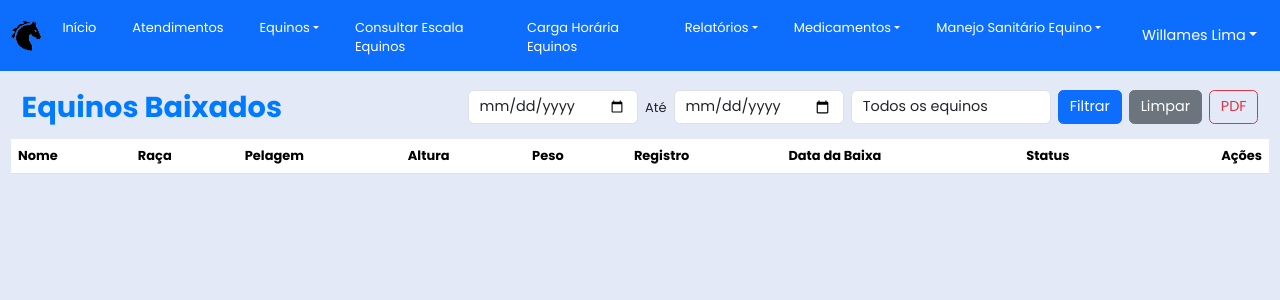
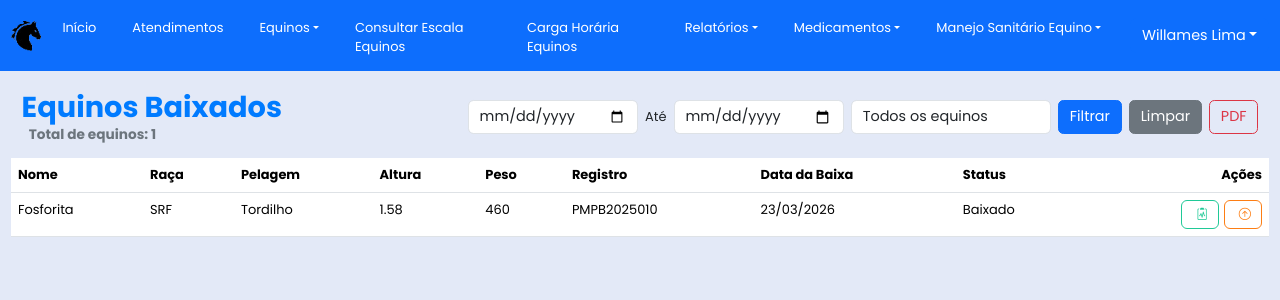
Before and after one commit to WillamesLima01/RPMont_Sistema, a React (Vite) app in the folder rpmont-web/: page /veterinaria-Equinos-Baixados in a window 1280 px wide. Shown: the top 300 px of the page. Built offline with nearby package versions, Linux system fonts and the light colour scheme; data requests are answered from the project's data file.

Commit message:
Criar a entidade ferrageamento

```diff
--- a/rpmont-web/src/pages/grafico/Grafico.jsx
+++ b/rpmont-web/src/pages/grafico/Grafico.jsx
@@ -93,7 +93,7 @@ const Grafico = () => {
         const idsBaixadosAtivos = new Set(
           equino_baixado
             .filter((b) => !b.data_retorno || String(b.data_retorno).trim() === '')
-            .map((b) => b.equino_id ?? b.equino_id ?? b.equino_id ?? null)
+            .map((b) => b.equino_id ?? b.equinoId ?? b.idEquino ?? null)
             .filter((id) => id !== null && id !== undefined && id !== '')
             .map((id) => String(id))
         );
--- a/rpmont-web/src/pages/veterinaria/VeterinariaAtendimentoForm.jsx
+++ b/rpmont-web/src/pages/veterinaria/VeterinariaAtendimentoForm.jsx
@@ -51,7 +51,7 @@ const VeterinariaAtendimento = () => {
   const [consulta, setConsulta] = useState('');
   const [modalAberto, setModalAberto] = useState(false);
   const [modoEdicao, setModoEdicao] = useState(false);
-  const [idEquino, setIdEquino] = useState(null);
+  const [equinoId, setEquinoId] = useState(null);
 
   const [carregando, setCarregando] = useState(true);
   const [erroTela, setErroTela] = useState('');
@@ -96,13 +96,14 @@ const VeterinariaAtendimento = () => {
 
           setConsulta(atendimentoAtual.textoConsulta || '');
           setEnfTexto(atendimentoAtual.enfermidade || '');
-          setIdEquino(atendimentoAtual.idEquino);
+          setEquinoId(atendimentoAtual.equinoId);
           setModoEdicao(true);
 
-          equinoIdEncontrado = atendimentoAtual.idEquino;
+          equinoIdEncontrado = atendimentoAtual.equinoId;
         } catch {
           setModoEdicao(false);
-          setIdEquino(id);
+          setEquinoId(id);
+          equinoIdEncontrado = id;
         }
 
         const [
@@ -192,27 +193,27 @@ const VeterinariaAtendimento = () => {
         const equinoIdStr = String(equinoIdEncontrado);
 
         const atendimentosDoEquino = atendimentos
-          .filter((a) => String(a.idEquino) === equinoIdStr)
+          .filter((a) => String(a.equinoId) === equinoIdStr)
           .sort((a, b) => new Date(b.data || 0) - new Date(a.data || 0));
 
         const vacinacoesDoEquino = vacinacoes
-          .filter((item) => String(item.idEquino) === equinoIdStr)
+          .filter((item) => String(item.equinoId) === equinoIdStr)
           .sort((a, b) => new Date(b.data || 0) - new Date(a.data || 0));
 
         const vermifugacoesDoEquino = vermifugacoes
-          .filter((item) => String(item.idEquino) === equinoIdStr)
+          .filter((item) => String(item.equinoId) === equinoIdStr)
           .sort((a, b) => new Date(b.data || 0) - new Date(a.data || 0));
 
         const toaletesDoEquino = toaletes
-          .filter((item) => String(item.idEquino) === equinoIdStr)
+          .filter((item) => String(item.equinoId) === equinoIdStr)
           .sort((a, b) => new Date(b.data || 0) - new Date(a.data || 0));
 
         const ferrageamentosDoEquino = ferrageamentos
-          .filter((item) => String(item.idEquino) === equinoIdStr)
+          .filter((item) => String(item.equinoId) === equinoIdStr)
           .sort((a, b) => new Date(b.data || 0) - new Date(a.data || 0));
 
         const medicacoesDoEquino = medicacoesData
-          .filter((item) => String(item.idEquino) === equinoIdStr)
+          .filter((item) => String(item.equinoId) === equinoIdStr)
           .sort((a, b) => new Date(b.data || 0) - new Date(a.data || 0));
 
         setHistorico({
@@ -349,7 +350,7 @@ const VeterinariaAtendimento = () => {
   const validarFormulario = () => {
     const erros = [];
 
-    if (!idEquino) erros.push('Equino não identificado.');
+    if (!equinoId) erros.push('Equino não identificado.');
     if (!enfTexto.trim()) erros.push('A enfermidade é obrigatória.');
     if (!consulta.trim()) erros.push('O texto do atendimento é obrigatório.');
 
@@ -424,7 +425,7 @@ const VeterinariaAtendimento = () => {
     }
 
     const payloadAtendimento = {
-      idEquino,
+      equinoId: String(equinoId),
       textoConsulta: consulta,
       enfermidade: enfTexto.trim(),
       data: new Date().toISOString().split('T')[0]
@@ -479,7 +480,7 @@ const VeterinariaAtendimento = () => {
 
               const payloadMedicacao = {
                 atendimentoId: atendimentoSalvo.id,
-                idEquino,
+                equinoId: String(equinoId),
                 origem: 'ESTOQUE',
                 medicamentoId: med?.id || null,
                 nomeMedicamento: med?.nome || '',
@@ -500,7 +501,7 @@ const VeterinariaAtendimento = () => {
                 unidadeBase: med?.unidadeBase || item.unidade || '',
                 dataSaida: new Date().toISOString().split('T')[0],
                 observacao: item.observacao?.trim() || `Uso em atendimento do equino ${equino?.nome || ''}`,
-                idEquino,
+                equinoId: String(equinoId),
                 nomeEquino: equino?.nome || '',
                 atendimentoId: atendimentoSalvo.id
               };
@@ -512,7 +513,7 @@ const VeterinariaAtendimento = () => {
             if (item.origem === 'EXTERNO') {
               const payloadMedicacaoExterna = {
                 atendimentoId: atendimentoSalvo.id,
-                idEquino,
+                equinoId: String(equinoId),
                 origem: 'EXTERNO',
                 medicamentoId: null,
                 nomeMedicamento: String(item.nomeMedicamentoExterno || '').trim(),
@@ -531,7 +532,12 @@ const VeterinariaAtendimento = () => {
       setModalAberto(true);
       setTimeout(() => {
         setModalAberto(false);
-        navigate(modoEdicao ? '/atendimento-List' : '/veterinaria-Equinos-Baixados');
+        navigate('/atendimento-List', {
+          state: {
+            irParaUltimaPagina: true,
+            atendimentoSalvoId: atendimentoSalvo.id
+          }
+        });
       }, 2000);
     } catch (err) {
       console.error('Erro ao salvar atendimento:', err);
@@ -539,8 +545,7 @@ const VeterinariaAtendimento = () => {
     }
   };
 
-  const cancelar = () =>
-    navigate(modoEdicao ? '/atendimento-List' : '/veterinaria-Equinos-Baixados');
+  const cancelar = () => navigate('/atendimento-List');
 
   if (carregando) {
     return (
@@ -574,7 +579,6 @@ const VeterinariaAtendimento = () => {
         <div className="row justify-content-center">
           <div className="col-12 mt-5">
             <div className="row g-4 align-items-start">
-
               <div className="col-lg-8">
                 <div className="card shadow-sm border-0 rounded-4 mb-4">
                   <div className="card-body">
@@ -1011,7 +1015,6 @@ const VeterinariaAtendimento = () => {
                   </div>
                 </div>
               </div>
-
             </div>
           </div>
         </div>
--- a/rpmont-web/src/pages/veterinaria/VeterinariaEquinosBaixadosList.jsx
+++ b/rpmont-web/src/pages/veterinaria/VeterinariaEquinosBaixadosList.jsx
@@ -10,7 +10,7 @@ import autoTable from 'jspdf-autotable';
 
 Modal.setAppElement('#root');
 
-const SITUACOES = {
+const SITUACAO = {
   APTO: 'APTO',
   APTO_COM_RESTRICAO: 'APTO_COM_RESTRICAO',
   BAIXADO: 'BAIXADO',
@@ -18,11 +18,11 @@ const SITUACOES = {
 
 const formatarSituacao = (situacao) => {
   switch (situacao) {
-    case SITUACOES.APTO:
+    case SITUACAO.APTO:
       return 'Apto';
-    case SITUACOES.APTO_COM_RESTRICAO:
+    case SITUACAO.APTO_COM_RESTRICAO:
       return 'Apto com restrição';
-    case SITUACOES.BAIXADO:
+    case SITUACAO.BAIXADO:
       return 'Baixado';
     default:
       return situacao || '';
@@ -56,7 +56,7 @@ const VeterinariaEquinosBaixadosList = () => {
       const todosBaixados = Array.isArray(resBaixados.data) ? resBaixados.data : [];
 
       const baixadosAtivos = todosEquinos.filter(
-        (eq) => eq.situacao === SITUACOES.BAIXADO
+        (eq) => String(eq.situacao || '').toUpperCase() === 'BAIXADO'
       );
 
       setEquinos(baixadosAtivos);
@@ -64,8 +64,18 @@ const VeterinariaEquinosBaixadosList = () => {
 
       const mapaBaixaAtiva = new Map(
         todosBaixados
-          .filter((b) => b && b.equino_id && !b.data_retorno && b.data_baixa)
-          .map((b) => [String(b.equino_id), b.data_baixa])
+          .filter((b) => {
+            const equinoId = b?.equino_id ?? b?.equinoId ?? b?.equino?.id;
+            const dataBaixa = b?.data_baixa ?? b?.dataBaixa;
+            const dataRetorno = b?.data_retorno ?? b?.dataRetorno;
+
+            return equinoId && dataBaixa && !dataRetorno;
+          })
+          .map((b) => {
+            const equinoId = b?.equino_id ?? b?.equinoId ?? b?.equino?.id;
+            const dataBaixa = b?.data_baixa ?? b?.dataBaixa;
+            return [String(equinoId), dataBaixa];
+          })
       );
 
       const resultadoInicial = baixadosAtivos
@@ -84,14 +94,24 @@ const VeterinariaEquinosBaixadosList = () => {
   const filtrar = () => {
     const baixasAtivasMap = new Map(
       (equinosBaixados || [])
-        .filter((b) => b && b.equino_id && !b.data_retorno && b.data_baixa)
-        .map((b) => [String(b.equino_id), b.data_baixa])
+        .filter((b) => {
+          const equinoId = b?.equino_id ?? b?.equinoId ?? b?.equino?.id;
+          const dataBaixa = b?.data_baixa ?? b?.dataBaixa;
+          const dataRetorno = b?.data_retorno ?? b?.dataRetorno;
+
+          return equinoId && dataBaixa && !dataRetorno;
+        })
+        .map((b) => {
+          const equinoId = b?.equino_id ?? b?.equinoId ?? b?.equino?.id;
+          const dataBaixa = b?.data_baixa ?? b?.dataBaixa;
+          return [String(equinoId), dataBaixa];
+        })
     );
 
     let lista = (equinos || [])
       .filter(
         (eq) =>
-          eq.situacao === SITUACOES.BAIXADO &&
+          String(eq.situacao || '').toUpperCase() === 'BAIXADO' &&
           baixasAtivasMap.has(String(eq.id))
       )
       .map((eq) => ({
@@ -127,14 +147,24 @@ const VeterinariaEquinosBaixadosList = () => {
 
     const baixasAtivasMap = new Map(
       (equinosBaixados || [])
-        .filter((b) => b && b.equino_id && !b.data_retorno && b.data_baixa)
-        .map((b) => [String(b.equino_id), b.data_baixa])
+        .filter((b) => {
+          const equinoId = b?.equino_id ?? b?.equinoId ?? b?.equino?.id;
+          const dataBaixa = b?.data_baixa ?? b?.dataBaixa;
+          const dataRetorno = b?.data_retorno ?? b?.dataRetorno;
+
+          return equinoId && dataBaixa && !dataRetorno;
+        })
+        .map((b) => {
+          const equinoId = b?.equino_id ?? b?.equinoId ?? b?.equino?.id;
+          const dataBaixa = b?.data_baixa ?? b?.dataBaixa;
+          return [String(equinoId), dataBaixa];
+        })
     );
 
     const inicial = (equinos || [])
       .filter(
         (eq) =>
-          eq.situacao === SITUACOES.BAIXADO &&
+          String(eq.situacao || '').toUpperCase() === 'BAIXADO' &&
           baixasAtivasMap.has(String(eq.id))
       )
       .map((eq) => ({
@@ -239,9 +269,11 @@ const VeterinariaEquinosBaixadosList = () => {
   const handleRetorno = async (equino) => {
     if (retornandoId) return;
 
-    const registroBaixa = equinosBaixados.find(
-      (b) => String(b.equino_id) === String(equino.id) && !b.data_retorno
-    );
+    const registroBaixa = equinosBaixados.find((b) => {
+      const equinoId = b?.equino_id ?? b?.equinoId ?? b?.equino?.id;
+      const dataRetorno = b?.data_retorno ?? b?.dataRetorno;
+      return String(equinoId) === String(equino.id) && !dataRetorno;
+    });
 
     if (!registroBaixa) {
       alert('Registro de baixa não encontrado.');
@@ -252,7 +284,7 @@ const VeterinariaEquinosBaixadosList = () => {
       setRetornandoId(equino.id);
 
       await axios.patch(`/equino/${equino.id}`, {
-        situacao: SITUACOES.APTO,
+        situacao: SITUACAO.APTO,
       });
 
       await axios.patch(`/equinosBaixados/${registroBaixa.id}`, {
```
Also changed, not shown: rpmont-web/data/db.json.
